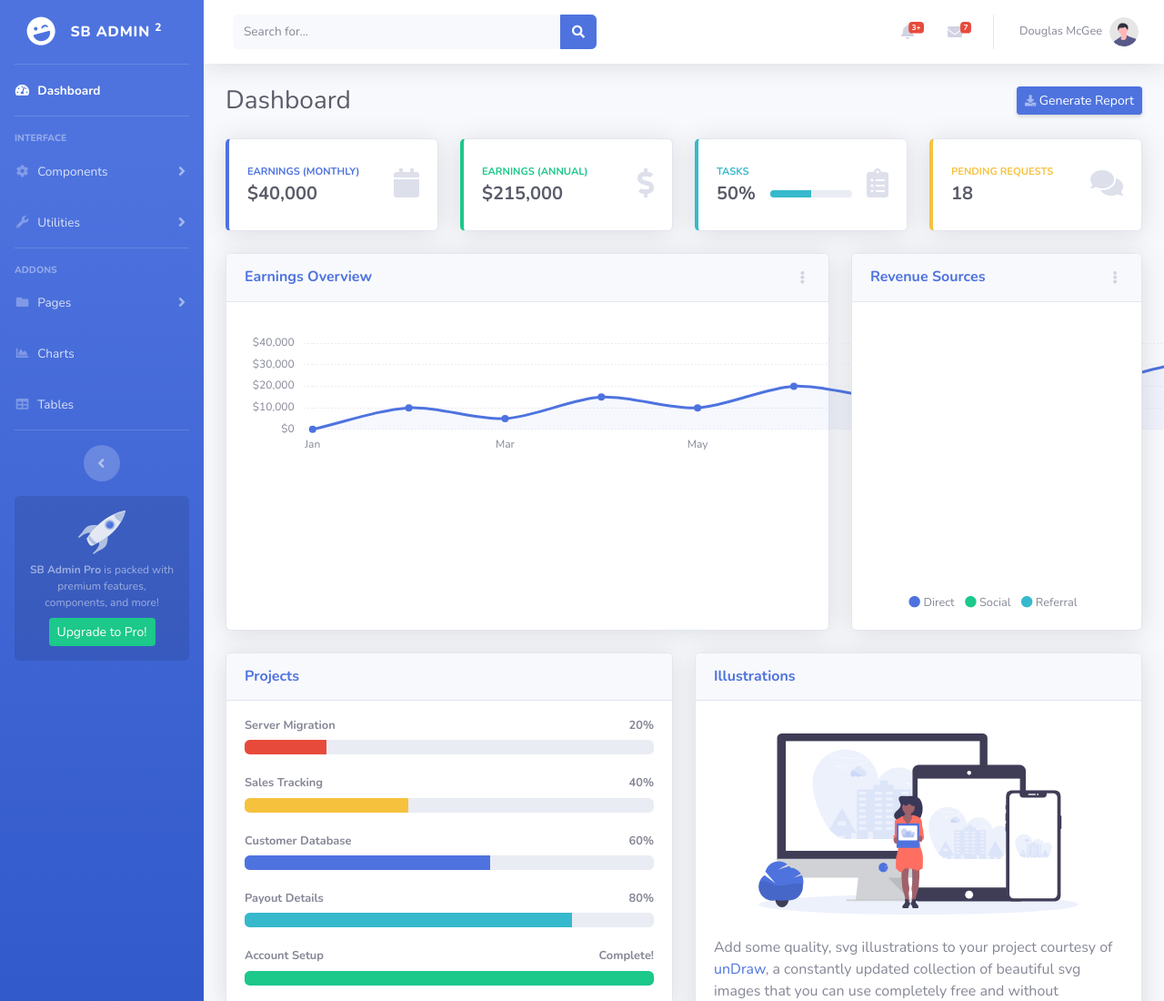
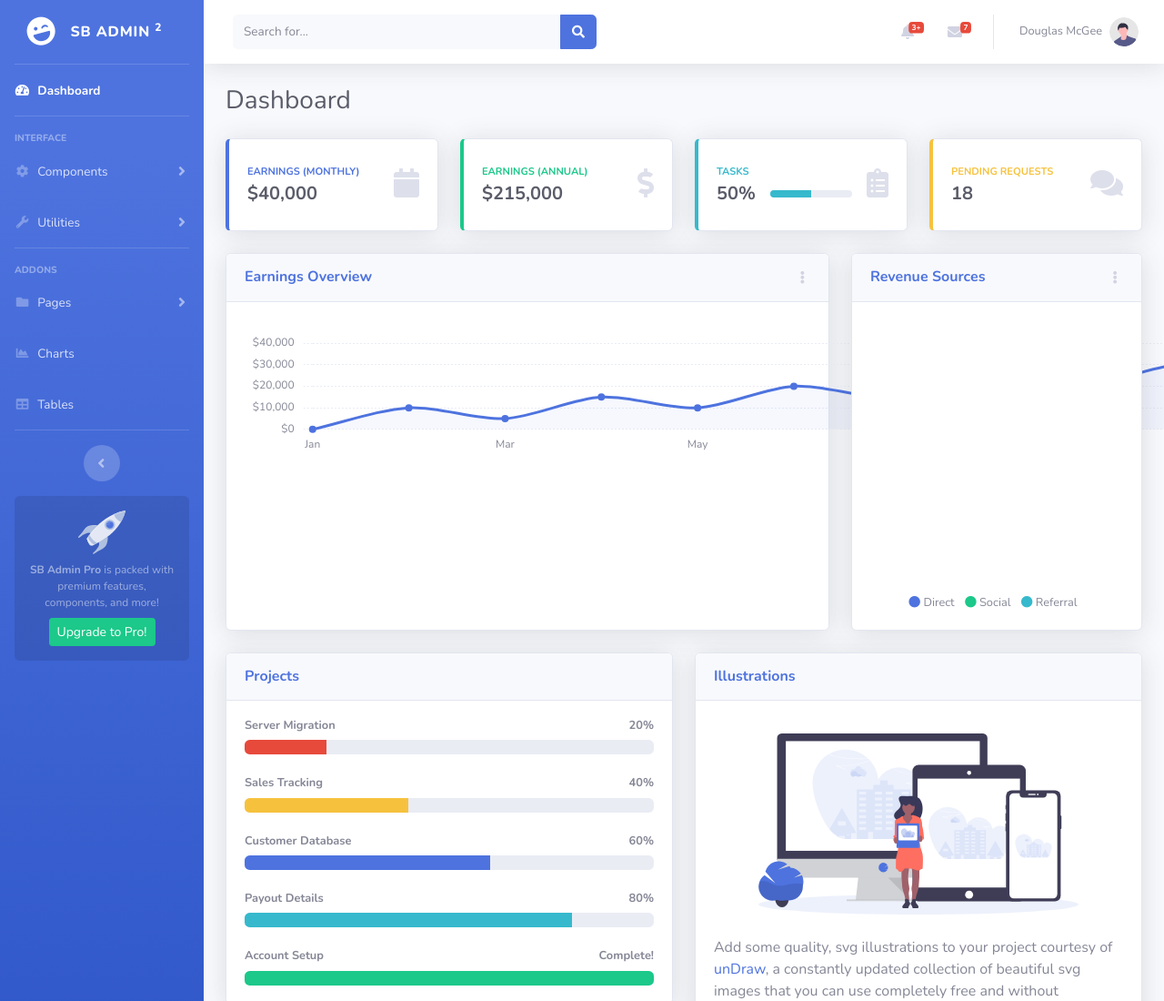
Before and after one commit to jahundley/jacquelinehundley.github.io, a website with bundled scripts: page index.html in a window 1280 px wide. Shown: the top 1100 px of the page at 91% size. Built offline with nearby package versions, Linux system fonts and the light colour scheme.

Commit message:
Update index.html
Removing Generate Report to test guide functionality

```diff
--- a/index.html
+++ b/index.html
@@ -408,8 +408,6 @@
                     <!-- Page Heading -->
                     <div class="d-sm-flex align-items-center justify-content-between mb-4">
                         <h1 class="h3 mb-0 text-gray-800">Dashboard</h1>
-                        <a href="#" class="d-none d-sm-inline-block btn btn-sm btn-primary shadow-sm"><i
-                                class="fas fa-download fa-sm text-white-50"></i> Generate Report</a>
                     </div>
 
                     <!-- Content Row -->
```
